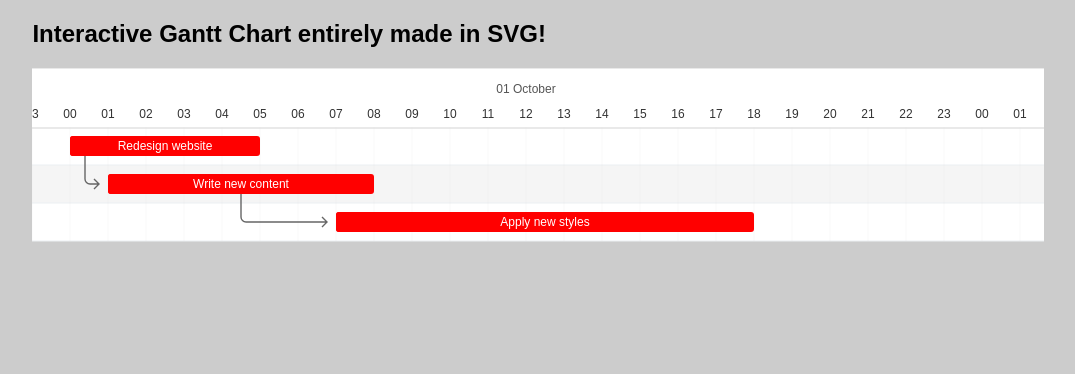
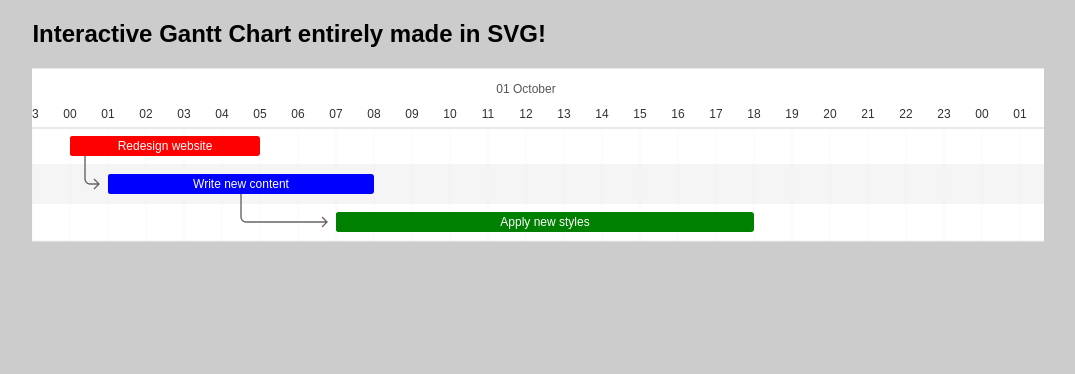
Before and after one commit to SazidAhmed/ganttchart, a website: page index.html in a window 1280 px wide. Shown: the whole page, without its empty margins (102-1177 px from the left). Drawn offline with Linux system fonts and the light colour scheme.

Commit message:
color corrected

```diff
--- a/index.html
+++ b/index.html
@@ -21,6 +21,8 @@
 		}
 
 		.cc-red g rect { fill: red !important; }
+		.cc-blue g rect { fill: blue !important; }
+		.cc-green g rect { fill: green !important; }
 	</style>
 	<link rel="stylesheet" href="dist/frappe-gantt.css" />
 	<script src="dist/frappe-gantt.js"></script>
@@ -48,7 +50,7 @@
 				id: "Task 1",
 				progress: 5,
 				dependencies: 'Task 0',
-				custom_class: 'cc-red'
+				custom_class: 'cc-blue'
 			},
 			{
 				start: '2018-10-01 07',
@@ -57,7 +59,7 @@
 				id: "Task 2",
 				progress: 10,
 				dependencies: 'Task 1',
-				custom_class: 'cc-red'
+				custom_class: 'cc-green'
 			}
 		]
 		var gantt_chart = new Gantt(".gantt-target", tasks, {
```
